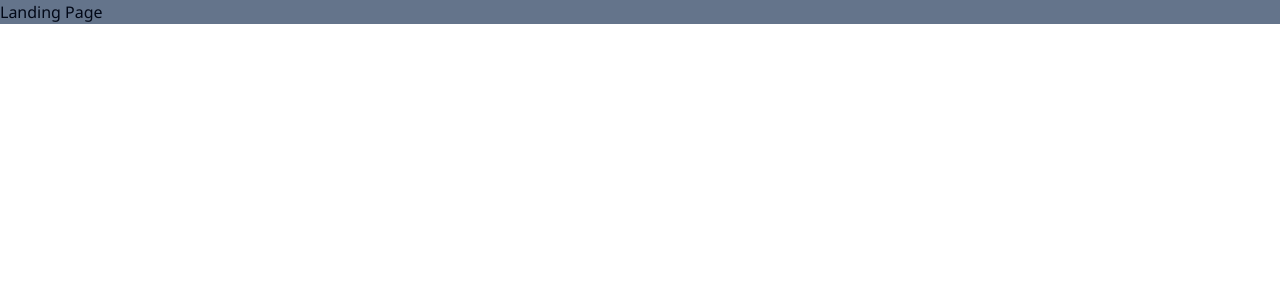
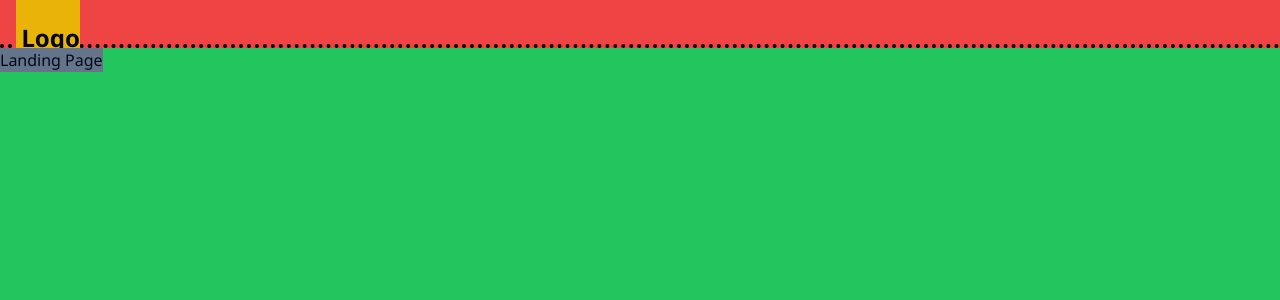
Before and after one commit to udayjain26/eppl, a Next.js app: page / in a window 1280 px wide. Shown: the top 300 px of the page. Built offline with nearby package versions, Linux system fonts and the light colour scheme.

Commit message:
setup basic layouting

```diff
--- a/src/app/layout.tsx
+++ b/src/app/layout.tsx
@@ -14,10 +14,41 @@ export default function RootLayout({
 }: Readonly<{
   children: React.ReactNode
 }>) {
+  const listItems = [
+    'test',
+    'gu',
+    'add',
+    'more here',
+    'What now',
+    'I am tired',
+    'keep adding',
+    'Wiha',
+    'I am tired',
+    'keep adding',
+    'Wiha',
+    'I am tired',
+    'keep adding',
+    'Wiha',
+  ]
+
   return (
     <ClerkProvider>
       <html lang="en">
-        <body className={`${fontSans.className} antialiased`}>
+        <body
+          className={`${fontSans.className} flex min-h-screen flex-col bg-green-500 antialiased`}
+        >
+          <header className="flex h-12 items-center gap-4 border-b-4 border-dotted border-black bg-red-500 px-4 ">
+            <div className="flex h-16 w-16 flex-col items-end justify-end  bg-yellow-500">
+              <h1 className="text-2xl font-bold">Logo</h1>
+            </div>
+            <nav className="flex gap-4">
+              {/* {listItems.map((item, index) => (
+                <a key={index} href="#" className="text-white">
+                  {item}
+                </a>
+              ))} */}
+            </nav>
+          </header>
           {children}
           <SpeedInsights />
         </body>
--- a/src/app/page.tsx
+++ b/src/app/page.tsx
@@ -1,9 +1,7 @@
-import Image from 'next/image'
-
-export default function LandingPage() {
+export default function HomePage() {
   return (
     <main>
-      <div className="bg-slate-500">Landing Page</div>
+      <div className=" h-fit w-fit bg-slate-500">Landing Page</div>
     </main>
   )
 }
```
